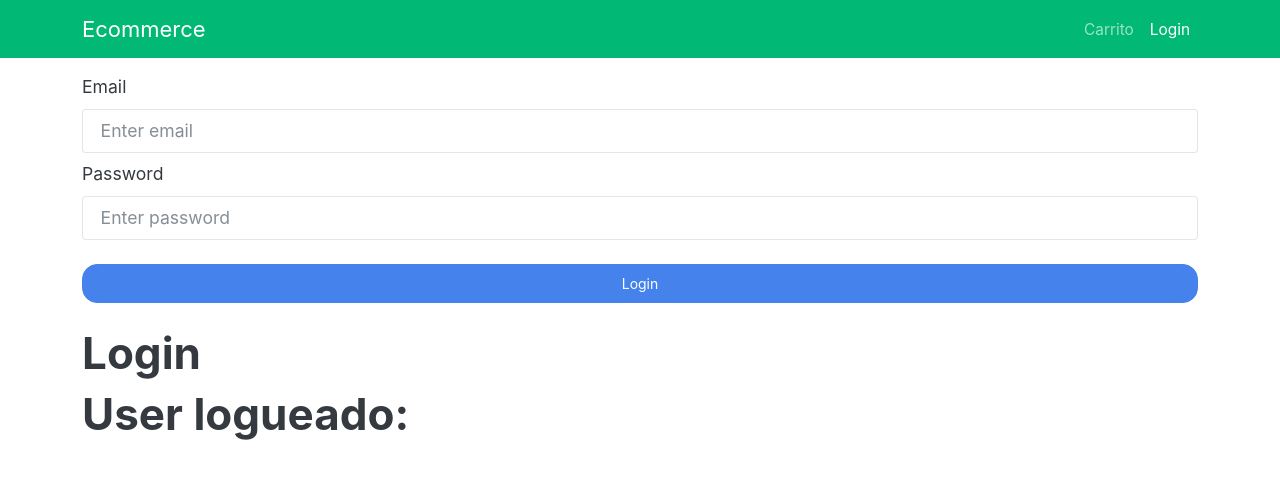
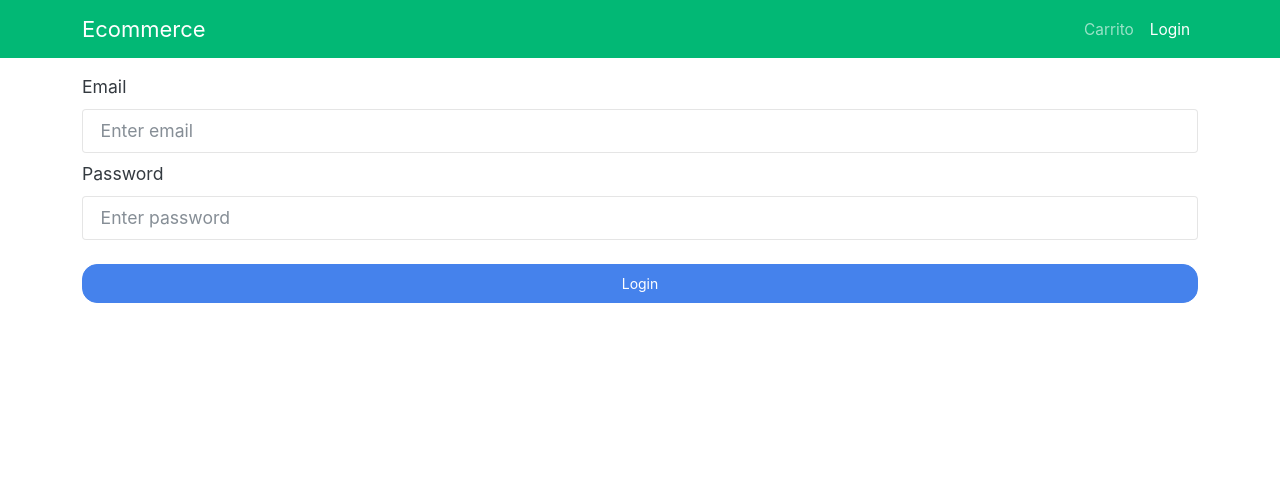
Before and after one commit to facucontreras21/e-commerce-cmf, a React (Create React App) app in the folder frontend/: page /login in a window 1280 px wide. Shown: the top 478 px of the page. Built offline with nearby package versions, Linux system fonts and the light colour scheme.

Commit message:
local storage login data

```diff
--- a/frontend/src/pages/LoginPage.jsx
+++ b/frontend/src/pages/LoginPage.jsx
@@ -1,10 +1,12 @@
 import React, { useState } from "react";
-import { useDispatch, useSelector } from "react-redux";
+import { useDispatch } from "react-redux";
+import { useNavigate } from "react-router-dom";
 import Form from "react-bootstrap/Form";
 import Button from "react-bootstrap/Button";
 import { loginUser } from "../redux/actions/userActions.js";
 
 const LoginPage = () => {
+  const navigate = useNavigate();
   const initialUserState = {
     email: "",
     password: "",
@@ -18,12 +20,9 @@ const LoginPage = () => {
     setUser({ ...user, [name]: value });
   };
   const verifyUser = (data) => {
+    //login
     dispatch(loginUser(data));
   };
-
-  const userLogged = useSelector((state) => state.userLogged); ///consultar
-  console.log(userLogged);
-
   return (
     <>
       <Form
@@ -58,10 +57,6 @@ const LoginPage = () => {
           Login
         </Button>
       </Form>
-      <div>
-        <h1>Login</h1>
-        <h1>User logueado: {userLogged.user.email}</h1>
-      </div>
     </>
   );
 };
--- a/frontend/src/redux/actions/userActions.js
+++ b/frontend/src/redux/actions/userActions.js
@@ -10,7 +10,7 @@ export const loginUser = (body) => {
         type: actionTypes.USER_LOGIN_SUCCESS,
         payload: data,
       });
-      // localStorage (aqui se agrega los datos ara poder tenerlos en local porque sino se van a perder)
+      localStorage.setItem("data", JSON.stringify(data));
     } catch (error) {
       dispatch({
         type: actionTypes.USER_LOGIN_FAIL,
```
